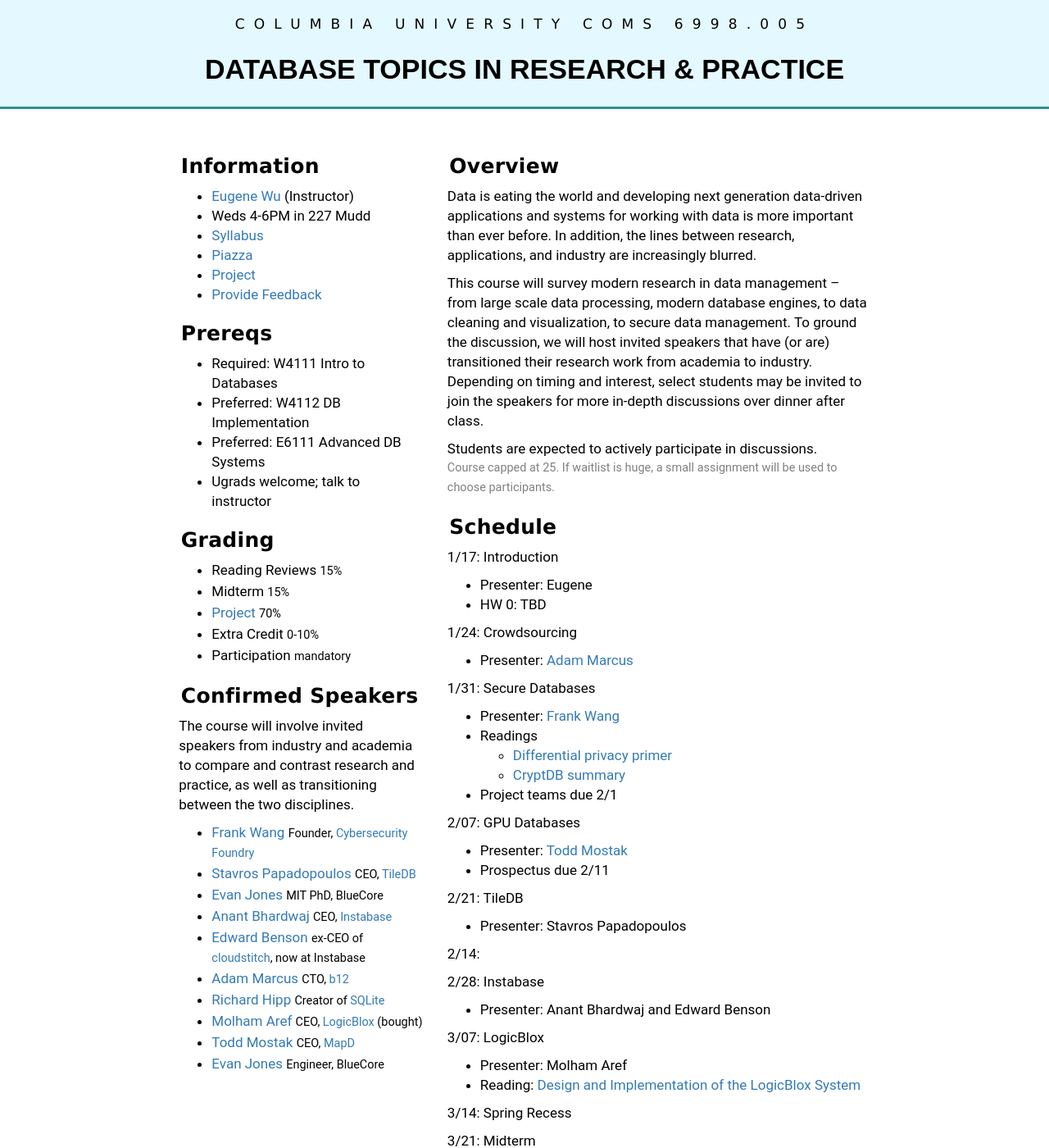
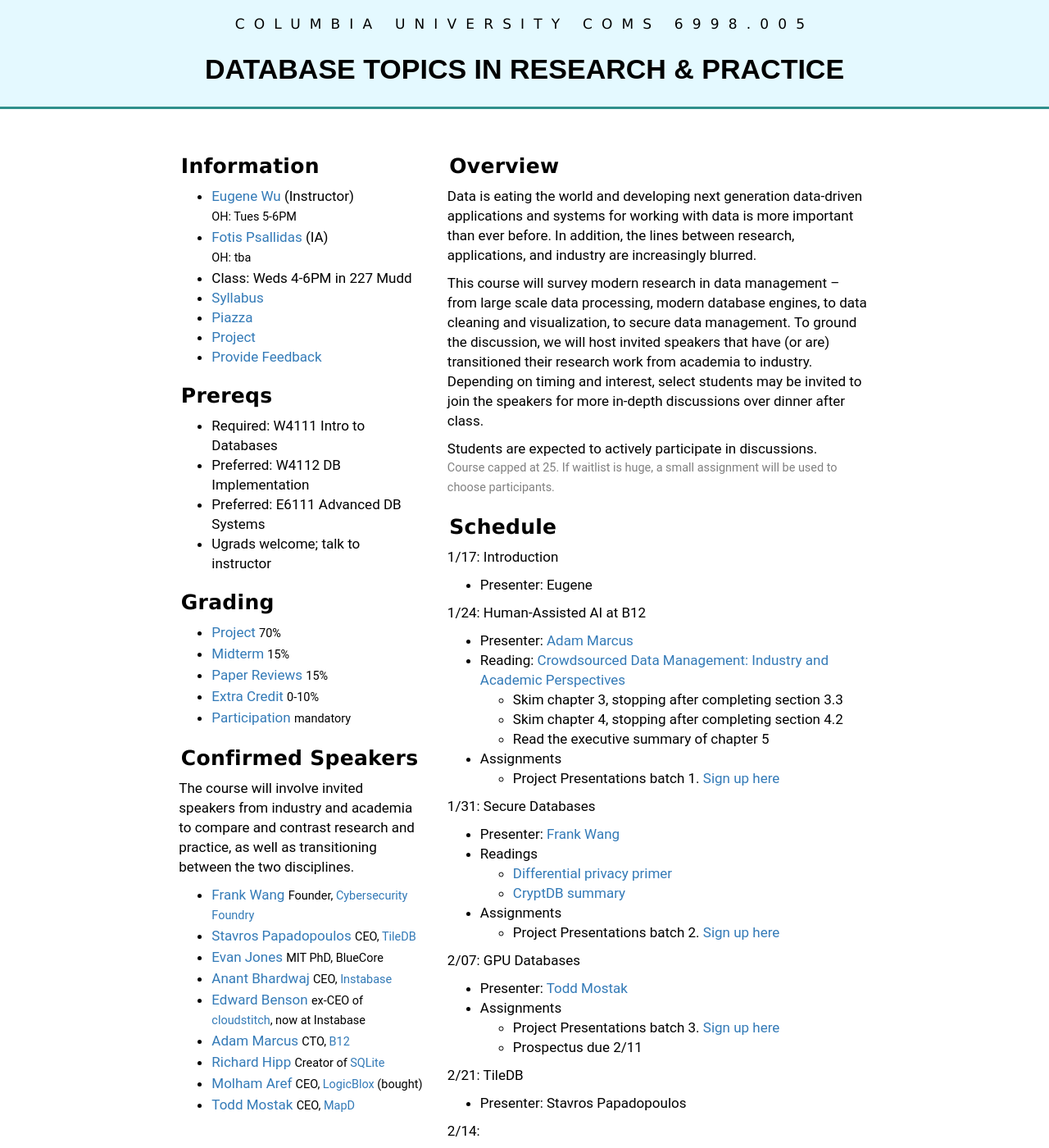
Before and after one commit to columbiadb/columbiadb.github.io, a Jekyll site: the page built from index.md, in a window 1280 px wide and 1400 px high. Shown: the whole window at 82% size. Built offline with Jekyll 4.4.1, drawn with Linux system fonts in a browser that asks for light colours.

Commit message:
lazy commit msg

```diff
--- a/_includes/index_left.md
+++ b/_includes/index_left.md
@@ -1,7 +1,10 @@
 #### Information
 
 * [Eugene Wu](http://www.eugenewu.net) (Instructor)
-* Weds 4-6PM in 227 Mudd
+  <small>OH: Tues 5-6PM</small>
+* [Fotis Psallidas](http://www.cs.columbia.edu/~fotis/) (IA)
+  <small>OH: tba</small>
+* Class: Weds 4-6PM in 227 Mudd
 * [Syllabus](./syllabus)
 * [Piazza](https://piazza.com/class/j9oswjjbpyj3uz)
 * [Project](./projects)
@@ -19,11 +22,11 @@
 
 #### Grading
 
-* Reading Reviews      <small>15% </small>
-* Midterm    <small>15% </small>
 * [Project](./projects) <small>70%</small>
-* Extra Credit   <small>0-10%</small>
-* Participation  <small>mandatory</small>
+* [Midterm](./syllabus#midterm)    <small>15% </small>
+* [Paper Reviews](./syllabus#reading)      <small>15% </small>
+* [Extra Credit](./syllabus#ec)   <small>0-10%</small>
+* [Participation](./syllabus#participation)  <small>mandatory</small>
 
 
 
@@ -37,8 +40,7 @@
 * [Evan Jones](http://www.evanjones.ca/) <small>MIT PhD, BlueCore</small>
 * [Anant Bhardwaj](http://people.csail.mit.edu/anantb/) <small>CEO, [Instabase](http://www.instabase.com)</small>
 * [Edward Benson](http://edwardbenson.com/) <small>ex-CEO of [cloudstitch](http://cloudstitch.com), now at Instabase</small>
-* [Adam Marcus](http://marcua.net/) <small>CTO, [b12](http://www.b12.io)</small>
+* [Adam Marcus](http://marcua.net/) <small>CTO, [B12](http://www.b12.io)</small>
 * [Richard Hipp](https://en.m.wikipedia.org/wiki/D._Richard_Hipp) <small>Creator of [SQLite](https://www.sqlite.org/)</small>
 * [Molham Aref](https://www.linkedin.com/in/molham) <small>CEO, [LogicBlox](http://www.logicblox.com/) (bought)</small>
 * [Todd Mostak](https://twitter.com/toddmostak?lang=en) <small>CEO, [MapD](https://www.mapd.com)</small>
-* [Evan Jones](http://www.evanjones.ca/) <small>Engineer, BlueCore</small>
--- a/index.md
+++ b/index.md
@@ -18,22 +18,30 @@
 
 1/17: Introduction
 * Presenter: Eugene
-* HW 0: TBD
 
-1/24: Crowdsourcing
+1/24: Human-Assisted AI at B12
 * Presenter: [Adam Marcus](http://marcua.net/)
+* Reading: [Crowdsourced Data Management: Industry and Academic Perspectives](http://marcua.net/papers/crowd-book.pdf)
+  * Skim chapter 3, stopping after completing section 3.3
+  * Skim chapter 4, stopping after completing section 4.2
+  * Read the executive summary of chapter 5
+* Assignments
+  * Project Presentations batch 1.  [Sign up here](https://calendar.google.com/calendar/selfsched?sstoken=UUlmUlc5VDIwWDJwfGRlZmF1bHR8MTUwY2E3NDBiMDNhMTU4ZDIyODhlMjFlZTAzZGMyZTU)
 
 1/31: Secure Databases
 * Presenter: [Frank Wang](https://frankwang.org/)
 * Readings
   * [Differential privacy primer](https://people.eecs.berkeley.edu/~stephentu/writeups/6885-lec20-b.pdf)
   * [CryptDB summary](https://mshcruz.wordpress.com/2016/06/24/summary-cryptdb/)
-* Project teams due 2/1
+* Assignments
+  * Project Presentations batch 2.  [Sign up here](https://calendar.google.com/calendar/selfsched?sstoken=UUlmUlc5VDIwWDJwfGRlZmF1bHR8MTUwY2E3NDBiMDNhMTU4ZDIyODhlMjFlZTAzZGMyZTU)
 
 
 2/07: GPU Databases
 * Presenter: [Todd Mostak](https://www.mapd.com)
-* Prospectus due 2/11
+* Assignments
+  * Project Presentations batch 3. [Sign up here](https://calendar.google.com/calendar/selfsched?sstoken=UUlmUlc5VDIwWDJwfGRlZmF1bHR8MTUwY2E3NDBiMDNhMTU4ZDIyODhlMjFlZTAzZGMyZTU)
+  * Prospectus due 2/11
 
 2/21: TileDB
 * Presenter: Stavros Papadopoulos
```
Also changed, not shown: projects.md (+6 -3 lines), syllabus.md (+22 -4 lines).
